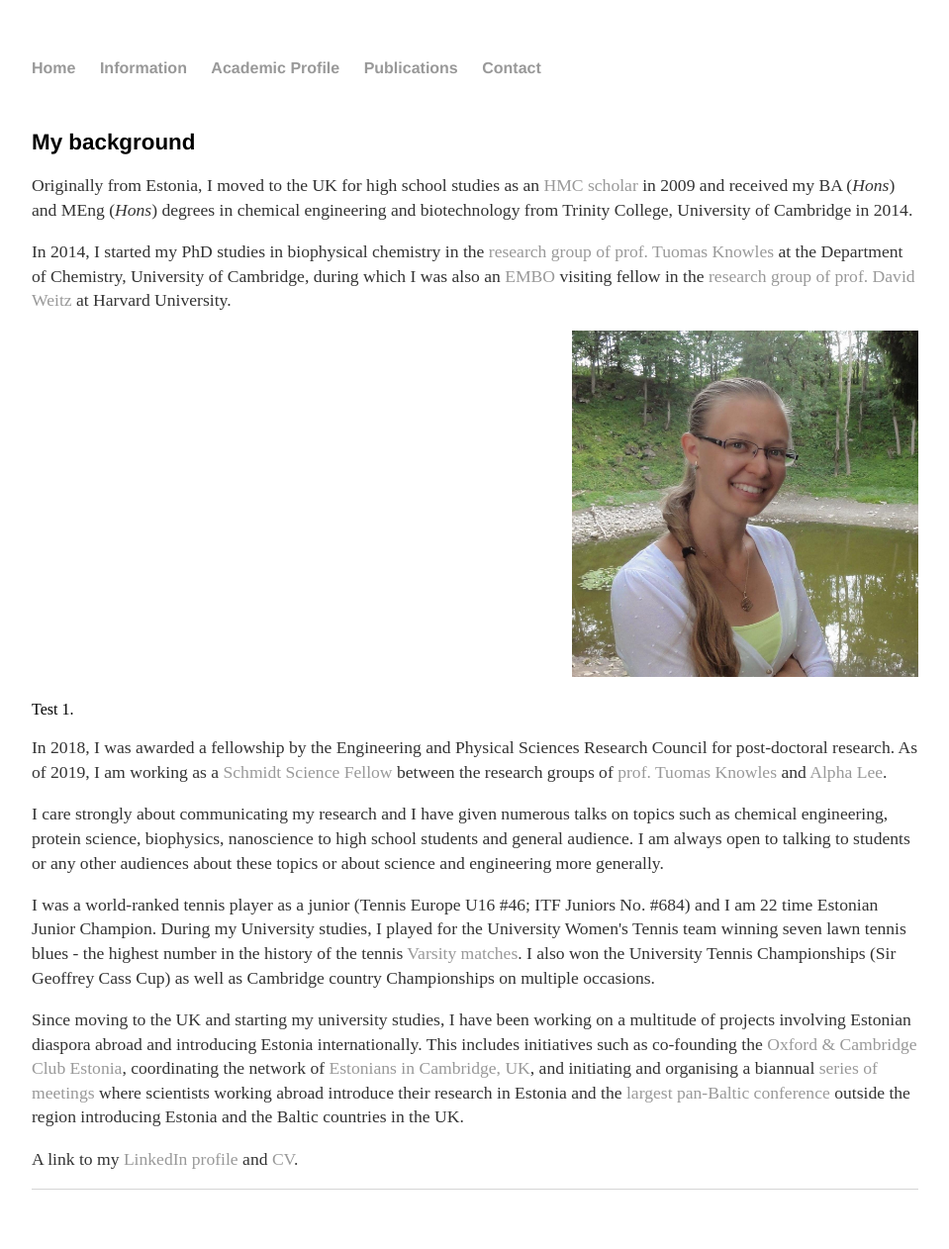
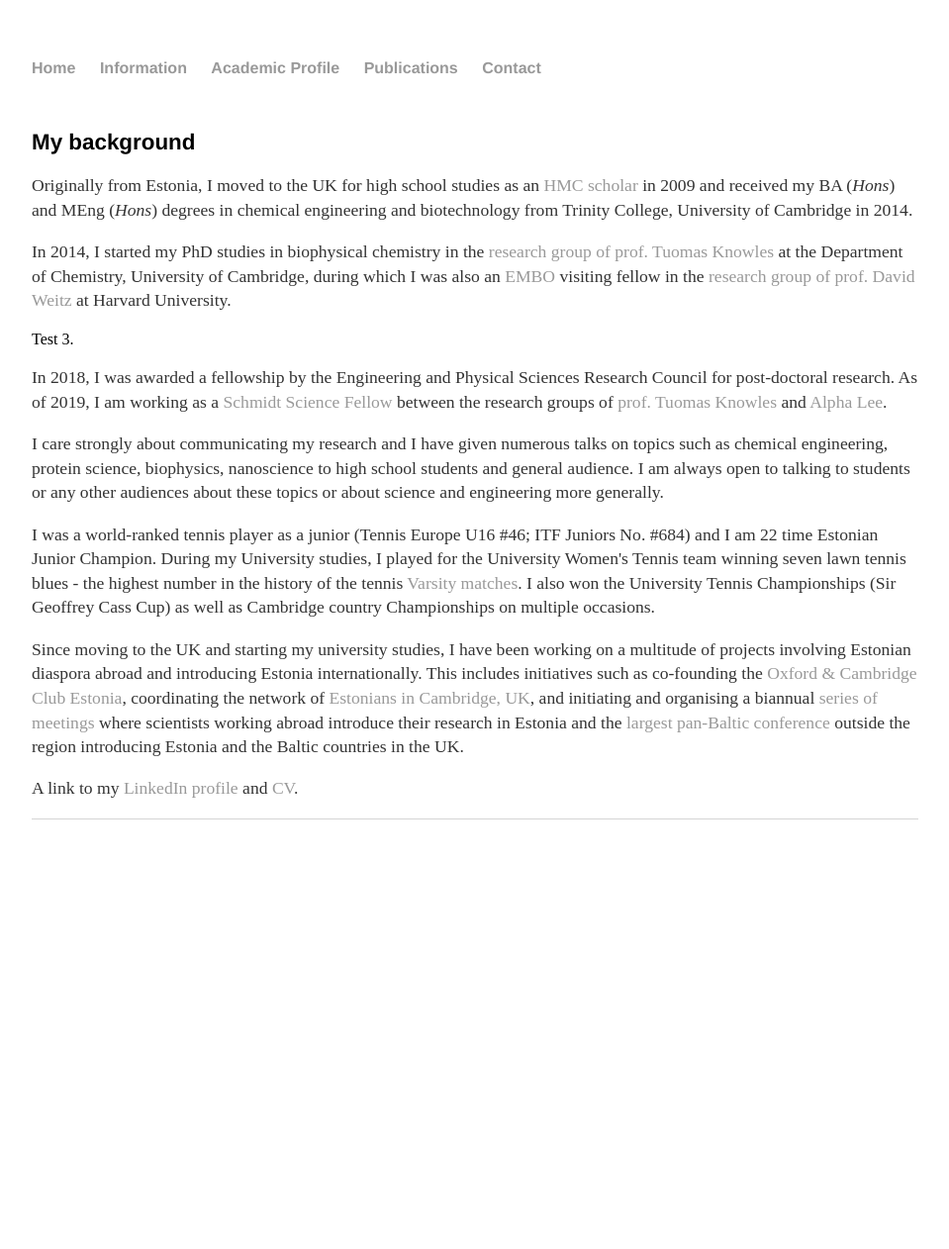
Before and after one commit to kadiliissaar/kadiliissaar.github.io, a Jekyll site: the page built from background/index.html, in a window 1280 px wide. Shown: the whole page at 99% size, without its empty margins (160-1119 px from the left). Built offline with Jekyll 4.4.1, drawn with Linux system fonts in a browser that asks for light colours; after the commit the page ends 900 px from its top, so only the background shows below that.

Commit message:
Update index.html

```diff
--- a/background/index.html
+++ b/background/index.html
@@ -16,12 +16,11 @@
 
 
 
-<p align="right">
-  <img width="350" height="350" src="https://github.com/kadiliissaar/kadiliissaar.github.io/raw/master/Photos/Kadi.jpg">
+<p
+<img style="float: right; margin: 0px 0px 15px 15px;" src="https://github.com/kadiliissaar/kadiliissaar.github.io/raw/master/Photos/Kadi.jpg" width="100" />
 </p>
 
-
-Test 1.
+Test 3.
 
 
 	<p>  In 2018, I was awarded a fellowship by the Engineering and Physical Sciences Research Council for post-doctoral
```
